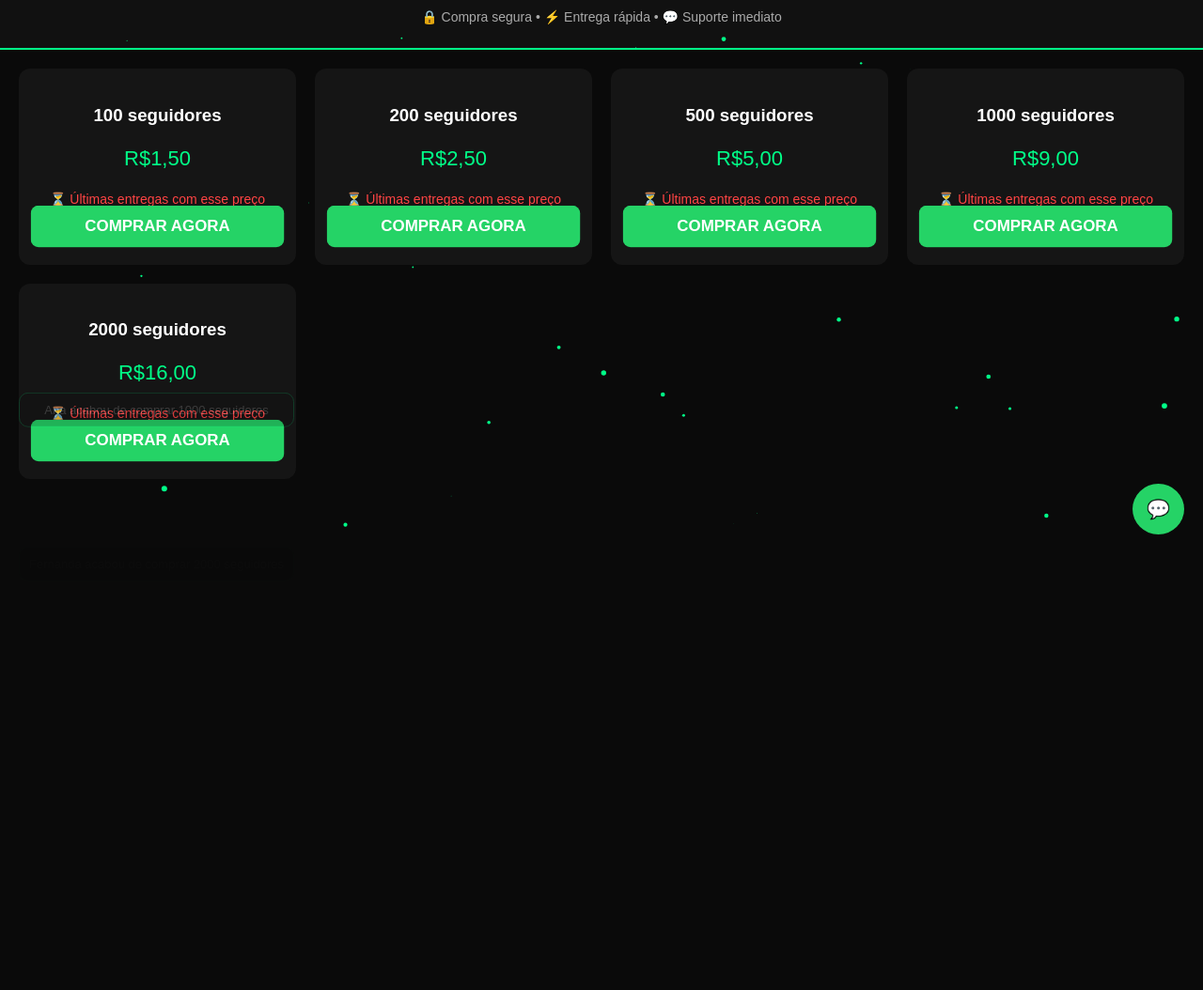
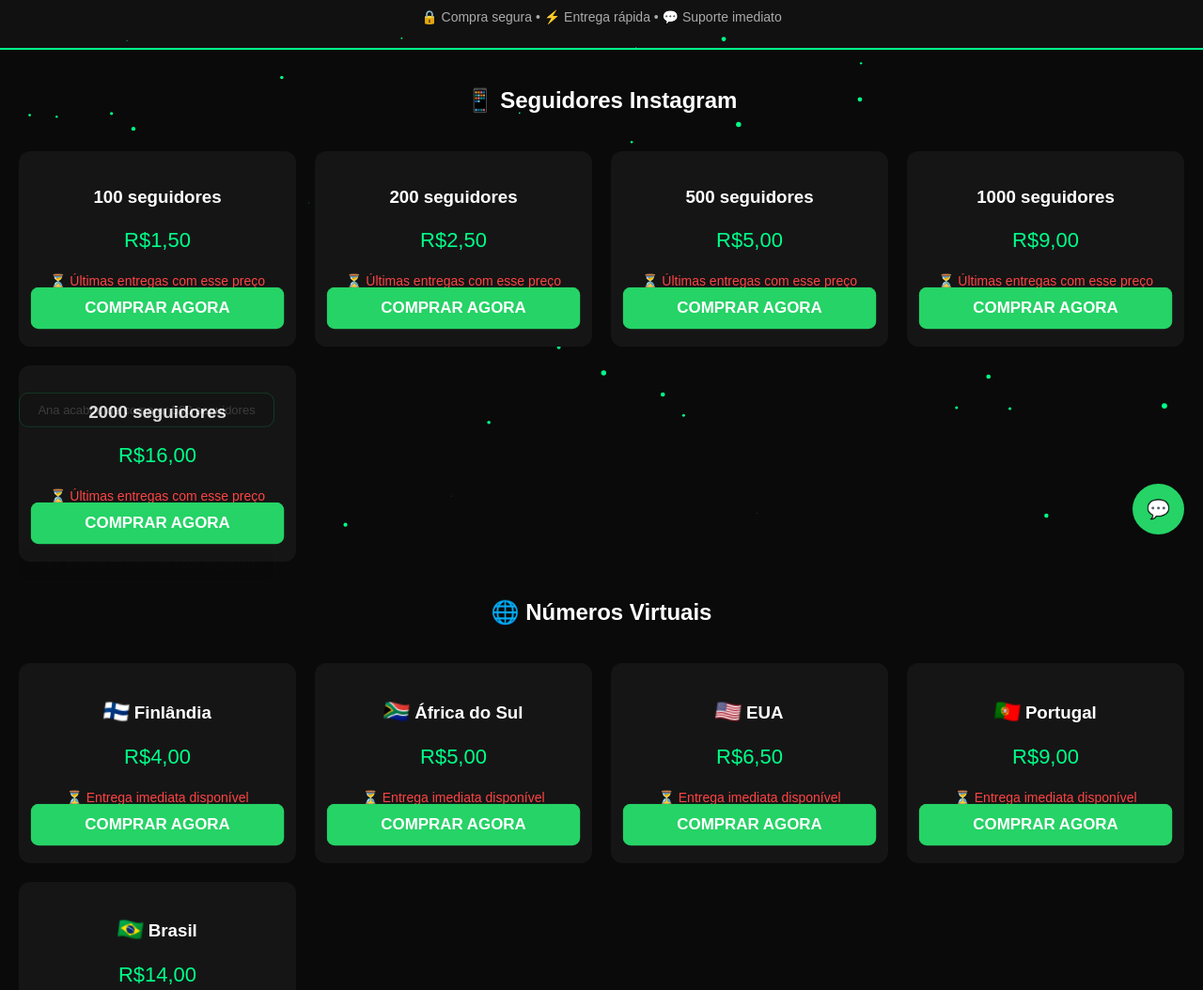
Before and after one commit to sxd8724-netizen/LOJINHA-DOS-DRAKESS, a plain HTML site: page index.html in a window 1280 px wide. Shown: the part 211-1265 px from the top of the page at 94% size. Before the commit the page ends 800 px from the top, so only its background shows below. Drawn offline with Linux system fonts and the light colour scheme.

Commit message:
Update index.html

```diff
--- a/index.html
+++ b/index.html
@@ -98,7 +98,7 @@ animation:pulse 1.2s infinite;
 100%{transform:scale(1);}
 }
 
-/* TEXTO URGÊNCIA */
+/* TEXTO */
 .vagas {
 color:#ff4444;
 font-size:14px;
@@ -153,6 +153,21 @@ margin-top:15px;
 font-size:14px;
 color:#aaa;
 }
+
+/* BANDEIRAS ANIMADAS */
+.flag {
+display:inline-block;
+font-size:22px;
+animation:wave 1.5s infinite ease-in-out;
+}
+
+@keyframes wave {
+0% { transform: rotate(0deg); }
+25% { transform: rotate(10deg); }
+50% { transform: rotate(0deg); }
+75% { transform: rotate(-10deg); }
+100% { transform: rotate(0deg); }
+}
 </style>
 </head>
 
@@ -177,45 +192,34 @@ color:#aaa;
 
 <div class="container">
 
-<div class="card">
-<h3>100 seguidores</h3>
-<p class="price">R$1,50</p>
-<div class="vagas">⏳ Últimas entregas com esse preço</div>
-<div class="btn" onclick="comprar(100)">COMPRAR AGORA</div>
-</div>
+<h2 style="grid-column: 1/-1;">📱 Seguidores Instagram</h2>
 
-<div class="card">
-<h3>200 seguidores</h3>
-<p class="price">R$2,50</p>
-<div class="vagas">⏳ Últimas entregas com esse preço</div>
-<div class="btn" onclick="comprar(200)">COMPRAR AGORA</div>
-</div>
+<div class="card"><h3>100 seguidores</h3><p class="price">R$1,50</p><div class="vagas">⏳ Últimas entregas com esse preço</div><div class="btn" onclick="comprar(100)">COMPRAR AGORA</div></div>
 
-<div class="card">
-<h3>500 seguidores</h3>
-<p class="price">R$5,00</p>
-<div class="vagas">⏳ Últimas entregas com esse preço</div>
-<div class="btn" onclick="comprar(500)">COMPRAR AGORA</div>
-</div>
+<div class="card"><h3>200 seguidores</h3><p class="price">R$2,50</p><div class="vagas">⏳ Últimas entregas com esse preço</div><div class="btn" onclick="comprar(200)">COMPRAR AGORA</div></div>
 
-<div class="card">
-<h3>1000 seguidores</h3>
-<p class="price">R$9,00</p>
-<div class="vagas">⏳ Últimas entregas com esse preço</div>
-<div class="btn" onclick="comprar(1000)">COMPRAR AGORA</div>
-</div>
+<div class="card"><h3>500 seguidores</h3><p class="price">R$5,00</p><div class="vagas">⏳ Últimas entregas com esse preço</div><div class="btn" onclick="comprar(500)">COMPRAR AGORA</div></div>
 
-<div class="card">
-<h3>2000 seguidores</h3>
-<p class="price">R$16,00</p>
-<div class="vagas">⏳ Últimas entregas com esse preço</div>
-<div class="btn" onclick="comprar(2000)">COMPRAR AGORA</div>
-</div>
+<div class="card"><h3>1000 seguidores</h3><p class="price">R$9,00</p><div class="vagas">⏳ Últimas entregas com esse preço</div><div class="btn" onclick="comprar(1000)">COMPRAR AGORA</div></div>
+
+<div class="card"><h3>2000 seguidores</h3><p class="price">R$16,00</p><div class="vagas">⏳ Últimas entregas com esse preço</div><div class="btn" onclick="comprar(2000)">COMPRAR AGORA</div></div>
+
+<h2 style="grid-column: 1/-1;">🌐 Números Virtuais</h2>
+
+<div class="card"><h3><span class="flag">🇫🇮</span> Finlândia</h3><p class="price">R$4,00</p><div class="vagas">⏳ Entrega imediata disponível</div><div class="btn" onclick="numero('Finlândia')">COMPRAR AGORA</div></div>
+
+<div class="card"><h3><span class="flag">🇿🇦</span> África do Sul</h3><p class="price">R$5,00</p><div class="vagas">⏳ Entrega imediata disponível</div><div class="btn" onclick="numero('África do Sul')">COMPRAR AGORA</div></div>
+
+<div class="card"><h3><span class="flag">🇺🇸</span> EUA</h3><p class="price">R$6,50</p><div class="vagas">⏳ Entrega imediata disponível</div><div class="btn" onclick="numero('EUA')">COMPRAR AGORA</div></div>
+
+<div class="card"><h3><span class="flag">🇵🇹</span> Portugal</h3><p class="price">R$9,00</p><div class="vagas">⏳ Entrega imediata disponível</div><div class="btn" onclick="numero('Portugal')">COMPRAR AGORA</div></div>
+
+<div class="card"><h3><span class="flag">🇧🇷</span> Brasil</h3><p class="price">R$14,00</p><div class="vagas">⏳ Entrega imediata disponível</div><div class="btn" onclick="numero('Brasil')">COMPRAR AGORA</div></div>
 
 </div>
 
 <div id="notificacoes"></div>
-<div class="whats" onclick="numero()">💬</div>
+<div class="whats" onclick="numero('geral')">💬</div>
 
 <script>
 function comprar(q){
@@ -223,8 +227,8 @@ let msg=`Olá! Gostaria de fazer um pedido de ${q} seguidores`;
 window.open(`https://wa.me/5511959258398?text=${encodeURIComponent(msg)}`);
 }
 
-function numero(){
-let msg="Olá! Gostaria de fazer um pedido de um número virtual";
+function numero(pais){
+let msg=`Olá! Gostaria de fazer um pedido de um número virtual (${pais})`;
 window.open(`https://wa.me/5511959258398?text=${encodeURIComponent(msg)}`);
 }
 
@@ -238,20 +242,28 @@ tempo--;
 if(tempo<=0) tempo=300;
 },1000);
 
-/* NOTIFICAÇÕES */
-const nomes=["João","Maria","Lucas","Ana","Pedro","Carlos","Fernanda","Rafael"];
+/* NOTIFICAÇÕES SEM REPETIR */
+const nomes=["João","Maria","Lucas","Ana","Pedro","Carlos","Fernanda","Rafael","Juliana","Bruno"];
+let usados=[];
+
+function pegarNome(){
+if(usados.length===nomes.length) usados=[];
+let nome;
+do{
+nome=nomes[Math.floor(Math.random()*nomes.length)];
+}while(usados.includes(nome));
+usados.push(nome);
+return nome;
+}
 
 setInterval(()=>{
-let n=nomes[Math.floor(Math.random()*nomes.length)];
+let n=pegarNome();
 let q=[100,200,500,1000,2000][Math.floor(Math.random()*5)];
-
-let notif=document.createElement("div");
-notif.className="notif";
-notif.innerText=`${n} acabou de comprar ${q} seguidores`;
-
-document.getElementById("notificacoes").appendChild(notif);
-
-setTimeout(()=>notif.remove(),4000);
+let d=document.createElement("div");
+d.className="notif";
+d.innerText=`${n} acabou de comprar ${q} seguidores`;
+document.getElementById("notificacoes").appendChild(d);
+setTimeout(()=>d.remove(),4000);
 },2500);
 
 /* FUNDO */
@@ -265,7 +277,7 @@ for(let i=0;i<80;i++){
 p.push({x:Math.random()*c.width,y:Math.random()*c.height,s:Math.random()*3,dx:Math.random()-0.5,dy:Math.random()-0.5});
 }
 
-function a(){
+function anim(){
 x.clearRect(0,0,c.width,c.height);
 p.forEach(e=>{
 e.x+=e.dx;e.y+=e.dy;
@@ -274,9 +286,9 @@ x.arc(e.x,e.y,e.s,0,6.28);
 x.fillStyle="#00ff88";
 x.fill();
 });
-requestAnimationFrame(a);
+requestAnimationFrame(anim);
 }
-a();
+anim();
 </script>
 
 </body>
```
